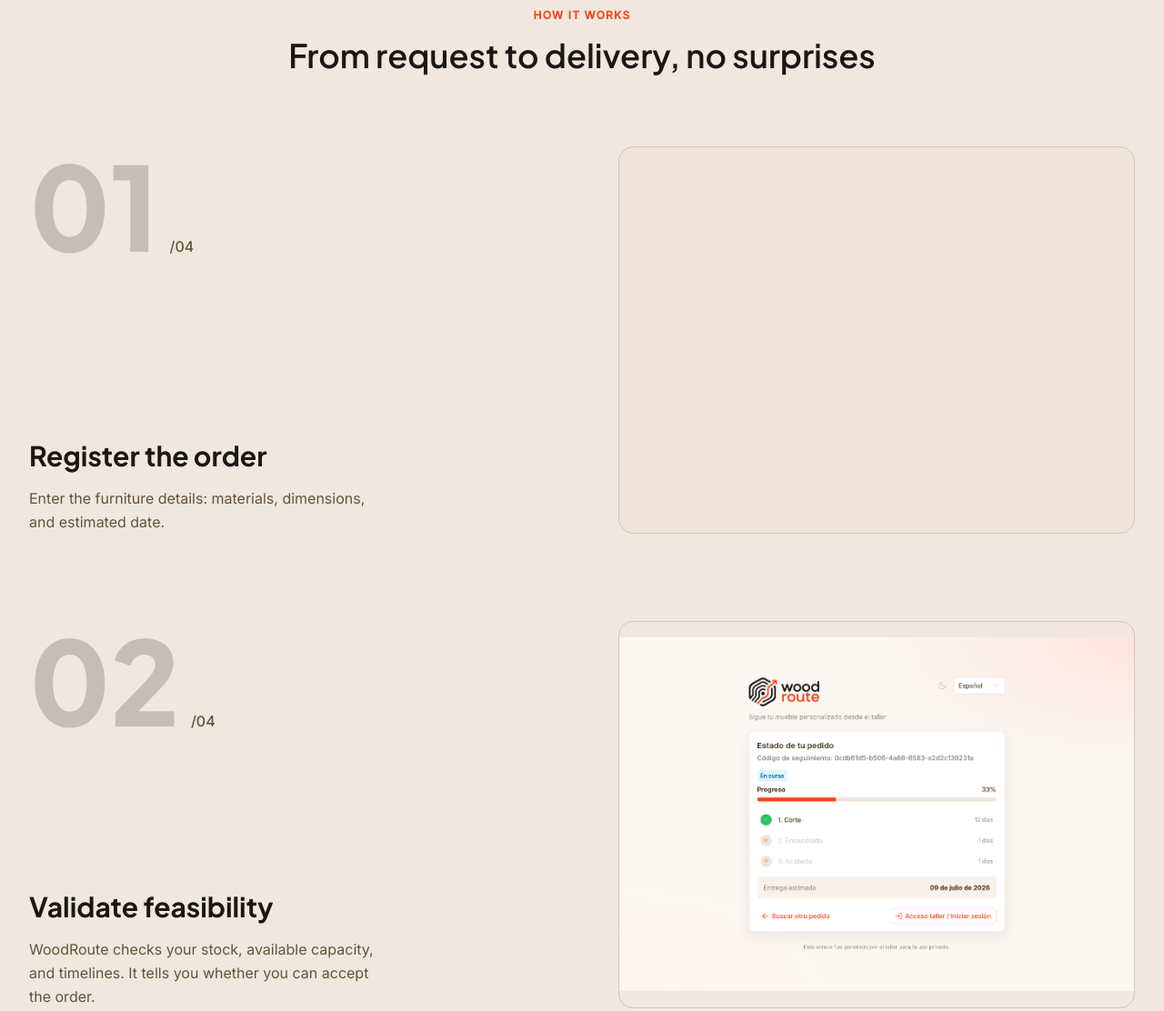
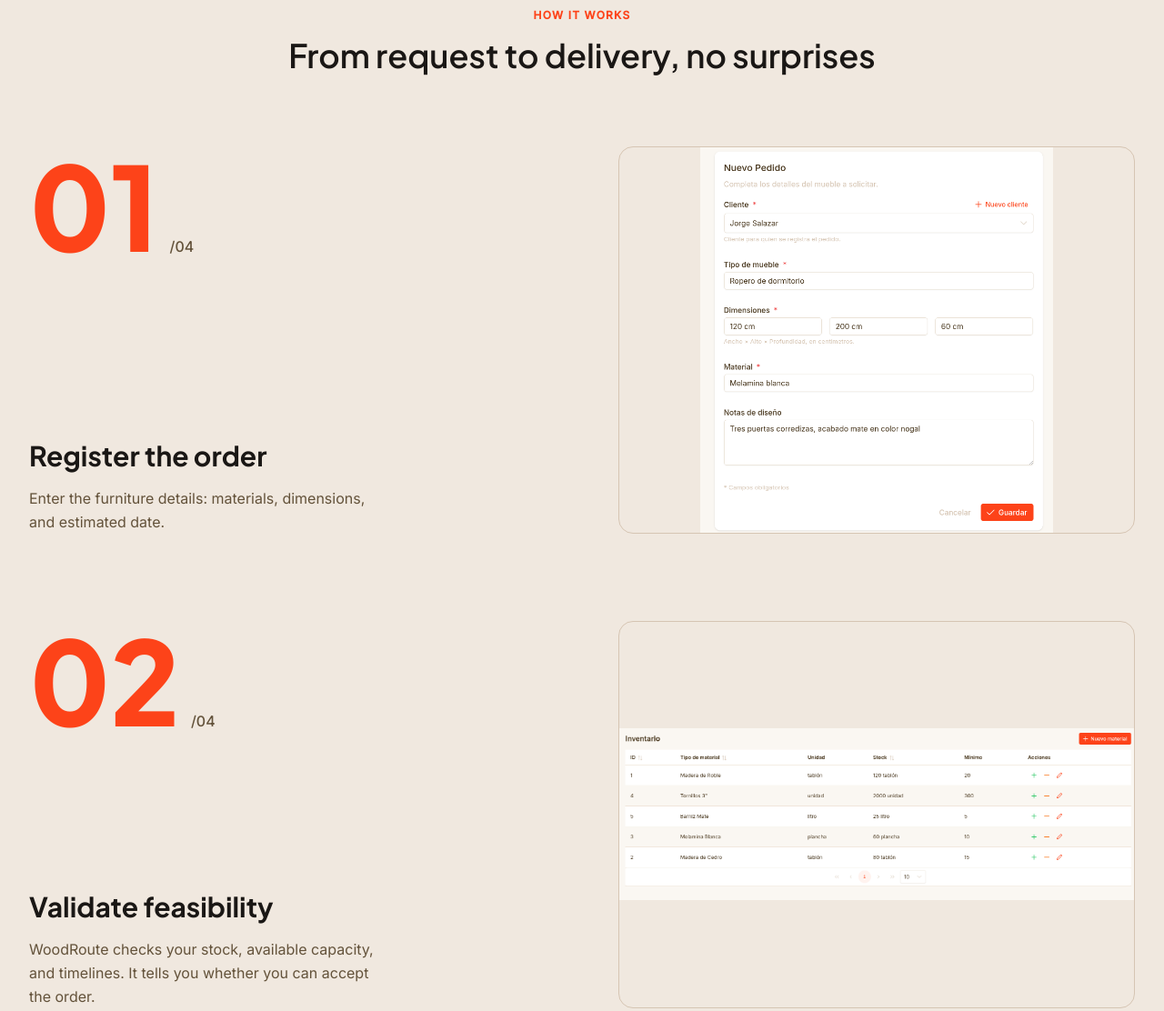
Before and after one commit to Developer-Core/landing-page-woodroute, a website built with Vite: page index.html in a window 1280 px wide. Shown: the part 3537-4649 px from the top of the page at 91% size. Built offline with nearby package versions, Linux system fonts and the light colour scheme.

Commit message:
feat: paint how-it-works step numbers on scroll

```diff
--- a/index.html
+++ b/index.html
@@ -261,7 +261,7 @@
             <li class="flex flex-col lg:flex-row gap-10 lg:gap-20 items-stretch" data-animate>
               <div class="flex-1 flex flex-col justify-between gap-8">
                 <div class="flex items-baseline gap-3">
-                  <span class="font-display text-8xl sm:text-9xl font-extrabold leading-none select-none text-foreground/20" aria-hidden="true">01</span>
+                  <span class="step-number font-display text-8xl sm:text-9xl font-extrabold leading-none select-none" aria-hidden="true">01</span>
                   <span class="text-base text-muted-foreground font-medium">/04</span>
                 </div>
                 <div>
@@ -270,14 +270,14 @@
                 </div>
               </div>
               <div class="flex-1 w-full">
-                <div class="rounded-2xl bg-brand-light border border-border aspect-4/3" aria-hidden="true"></div>
+                <div class="rounded-2xl border border-border aspect-4/3 overflow-hidden bg-secondary"><img src="/assets/images/app-screenshots/new-order.png" alt="" data-i18n-alt="screenshots.step_0_alt" class="w-full h-full object-contain" loading="lazy" /></div>
               </div>
             </li>
 
             <li class="flex flex-col lg:flex-row gap-10 lg:gap-20 items-stretch" data-animate>
               <div class="flex-1 flex flex-col justify-between gap-8">
                 <div class="flex items-baseline gap-3">
-                  <span class="font-display text-8xl sm:text-9xl font-extrabold leading-none select-none text-foreground/20" aria-hidden="true">02</span>
+                  <span class="step-number font-display text-8xl sm:text-9xl font-extrabold leading-none select-none" aria-hidden="true">02</span>
                   <span class="text-base text-muted-foreground font-medium">/04</span>
                 </div>
                 <div>
@@ -286,14 +286,14 @@
                 </div>
               </div>
               <div class="flex-1 w-full">
-                <div class="rounded-2xl border border-border aspect-4/3 overflow-hidden bg-secondary"><img src="/assets/images/app-screenshots/public-tracking.png" alt="" data-i18n-alt="screenshots.step_3_alt" class="w-full h-full object-contain" loading="lazy" /></div>
+                <div class="rounded-2xl border border-border aspect-4/3 overflow-hidden bg-secondary"><img src="/assets/images/app-screenshots/inventory-materials.png" alt="" data-i18n-alt="screenshots.step_1_alt" class="w-full h-full object-contain" loading="lazy" /></div>
               </div>
             </li>
 
             <li class="flex flex-col lg:flex-row gap-10 lg:gap-20 items-stretch" data-animate>
               <div class="flex-1 flex flex-col justify-between gap-8">
                 <div class="flex items-baseline gap-3">
-                  <span class="font-display text-8xl sm:text-9xl font-extrabold leading-none select-none text-foreground/20" aria-hidden="true">03</span>
+                  <span class="step-number font-display text-8xl sm:text-9xl font-extrabold leading-none select-none" aria-hidden="true">03</span>
                   <span class="text-base text-muted-foreground font-medium">/04</span>
                 </div>
                 <div>
@@ -302,14 +302,14 @@
                 </div>
               </div>
               <div class="flex-1 w-full">
-                <div class="rounded-2xl bg-brand-light border border-border aspect-4/3" aria-hidden="true"></div>
+                <div class="rounded-2xl border border-border aspect-4/3 overflow-hidden bg-secondary"><img src="/assets/images/app-screenshots/production-planning.png" alt="" data-i18n-alt="screenshots.step_2_alt" class="w-full h-full object-contain" loading="lazy" /></div>
               </div>
             </li>
 
             <li class="flex flex-col lg:flex-row gap-10 lg:gap-20 items-stretch" data-animate>
               <div class="flex-1 flex flex-col justify-between gap-8">
                 <div class="flex items-baseline gap-3">
-                  <span class="font-display text-8xl sm:text-9xl font-extrabold leading-none select-none text-foreground/20" aria-hidden="true">04</span>
+                  <span class="step-number font-display text-8xl sm:text-9xl font-extrabold leading-none select-none" aria-hidden="true">04</span>
                   <span class="text-base text-muted-foreground font-medium">/04</span>
                 </div>
                 <div>
--- a/scripts/main.js
+++ b/scripts/main.js
@@ -2,6 +2,7 @@ import { initI18n } from './i18n-loader.js'
 import { initNavBar } from './nav-bar.js'
 import { initPricingSection } from './pricing-section.js'
 import { initScrollAnimations } from './scroll-animations.js'
+import { initStepsProgress } from './steps-progress.js'
 
 const lang = detectLanguage()
 document.documentElement.lang = lang
@@ -10,6 +11,7 @@ await initI18n(lang)
 initNavBar()
 initPricingSection()
 initScrollAnimations()
+initStepsProgress()
 
 function detectLanguage() {
   const stored = localStorage.getItem('wr-lang')
--- /dev/null
+++ b/scripts/steps-progress.js
@@ -0,0 +1,41 @@
+const PAINT_START = 0.82
+const PAINT_END = 0.42
+
+/**
+ * Pinta los números de "Cómo funciona" (01–04) de naranja siguiendo el scroll.
+ * Cada número se rellena de abajo hacia arriba mientras su borde superior viaja
+ * desde el 82 % hasta el 42 % de la altura del viewport, dando un indicador de
+ * progreso vivo conforme el usuario recorre los pasos.
+ */
+export function initStepsProgress() {
+  const numbers = [...document.querySelectorAll('.step-number')]
+  if (!numbers.length) return
+
+  let ticking = false
+
+  function paint() {
+    ticking = false
+    const viewportHeight = window.innerHeight
+    const start = viewportHeight * PAINT_START
+    const end = viewportHeight * PAINT_END
+    for (const number of numbers) {
+      const { top } = number.getBoundingClientRect()
+      const ratio = clamp((start - top) / (start - end), 0, 1)
+      number.style.setProperty('--step-fill', `${(ratio * 100).toFixed(1)}%`)
+    }
+  }
+
+  function requestPaint() {
+    if (ticking) return
+    ticking = true
+    requestAnimationFrame(paint)
+  }
+
+  window.addEventListener('scroll', requestPaint, { passive: true })
+  window.addEventListener('resize', requestPaint, { passive: true })
+  paint()
+}
+
+function clamp(value, min, max) {
+  return Math.min(Math.max(value, min), max)
+}
--- a/styles/main.css
+++ b/styles/main.css
@@ -172,3 +172,31 @@
     max-width: 100%;
   }
 }
+
+/* Los números de "Cómo funciona" (01–04) se pintan de naranja de abajo
+   hacia arriba conforme entran en el viewport. El relleno lo controla la
+   variable --step-fill, que steps-progress.js actualiza siguiendo el scroll. */
+@property --step-fill {
+  syntax: "<percentage>";
+  inherits: false;
+  initial-value: 0%;
+}
+
+.step-number {
+  --step-fill: 0%;
+  background-image: linear-gradient(
+    to top,
+    var(--color-primary) var(--step-fill),
+    color-mix(in srgb, var(--color-foreground) 16%, transparent) var(--step-fill)
+  );
+  -webkit-background-clip: text;
+  background-clip: text;
+  color: transparent;
+  transition: --step-fill 140ms linear;
+}
+
+@media (prefers-reduced-motion: reduce) {
+  .step-number {
+    transition: none;
+  }
+}
```
